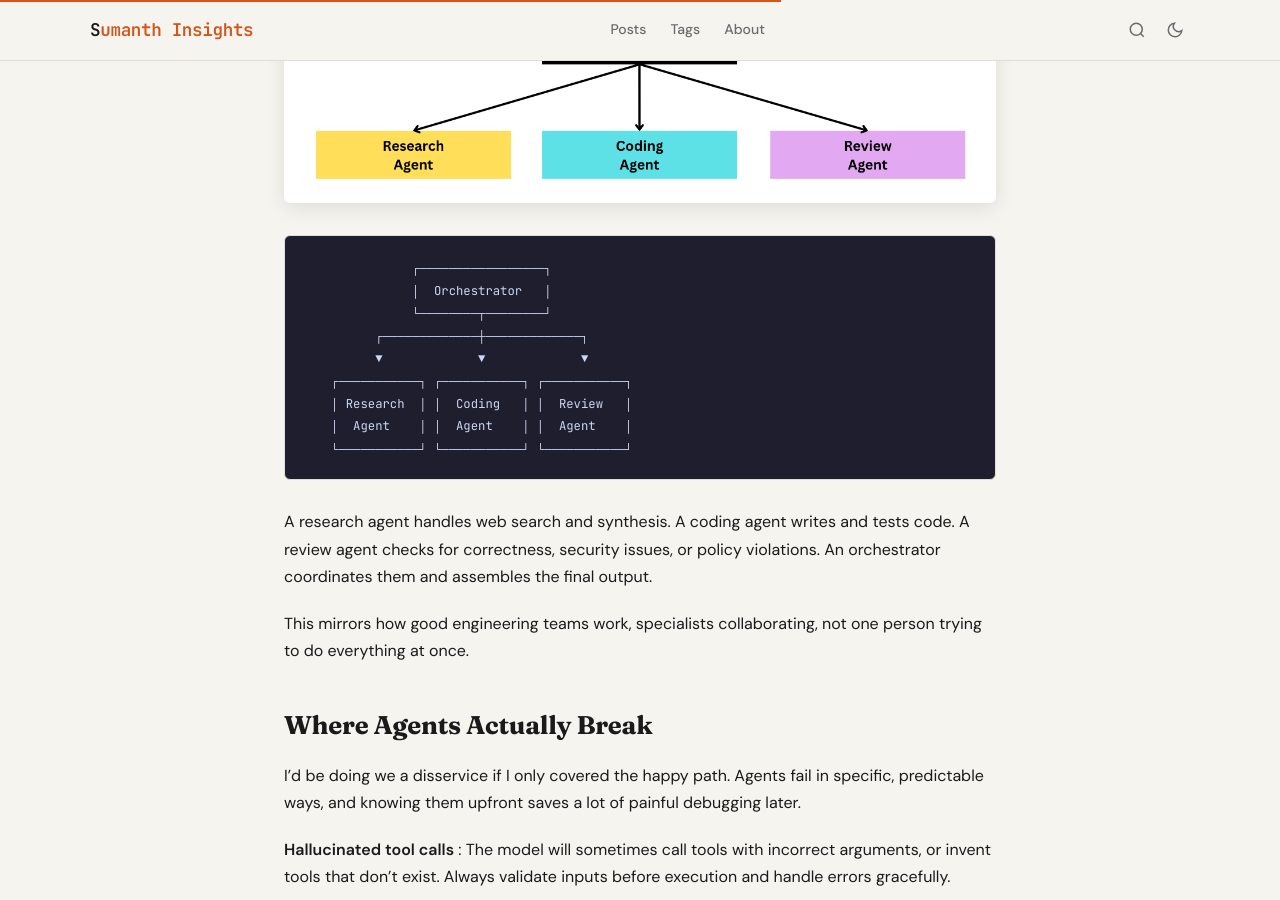
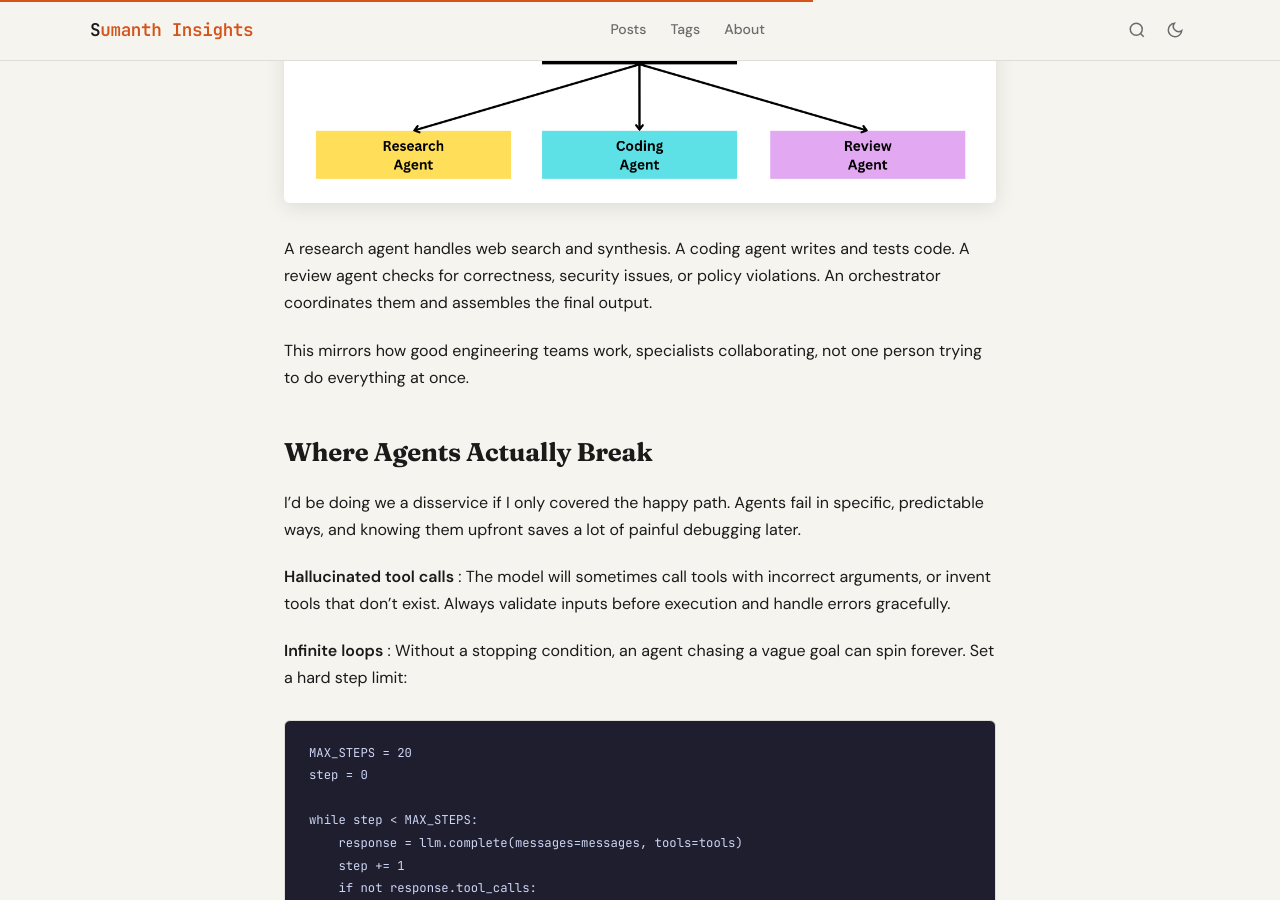
Before and after one commit to sumanthrb/insights, a Jekyll site: the page built from _posts/2025-06-14-ai-agents-101.md, in a window 1280 px wide and 900 px high, scrolled down 4671 px. Built offline with Jekyll 4.4.1, drawn with Linux system fonts in a browser that asks for light colours.

Commit message:
post: ai agents 101

````diff
--- a/_posts/2025-06-14-ai-agents-101.md
+++ b/_posts/2025-06-14-ai-agents-101.md
@@ -145,18 +145,6 @@ For simple tasks, a single agent works fine. But complex tasks, the kind actuall
 
 ![AI Agent Loop Diagram]({{ '/images/orky.png' | relative_url }})
 
-```
-              ┌─────────────────┐
-              │  Orchestrator   │
-              └────────┬────────┘
-         ┌─────────────┼─────────────┐
-         ▼             ▼             ▼
-   ┌───────────┐ ┌───────────┐ ┌───────────┐
-   │ Research  │ │  Coding   │ │  Review   │
-   │  Agent    │ │  Agent    │ │  Agent    │
-   └───────────┘ └───────────┘ └───────────┘
-```
-
 A research agent handles web search and synthesis. A coding agent writes and tests code. A review agent checks for correctness, security issues, or policy violations. An orchestrator coordinates them and assembles the final output.
 
 This mirrors how good engineering teams work, specialists collaborating, not one person trying to do everything at once.
````
